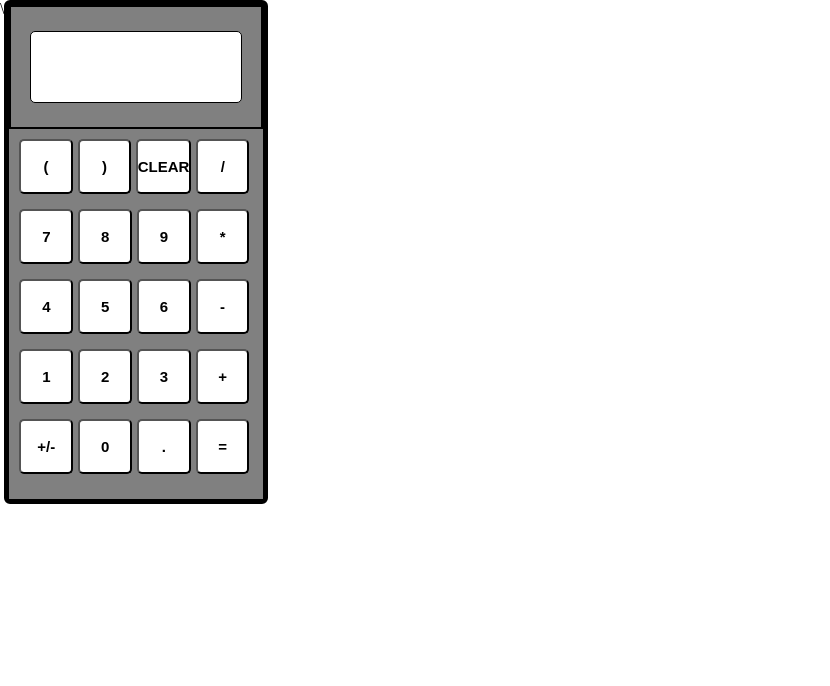
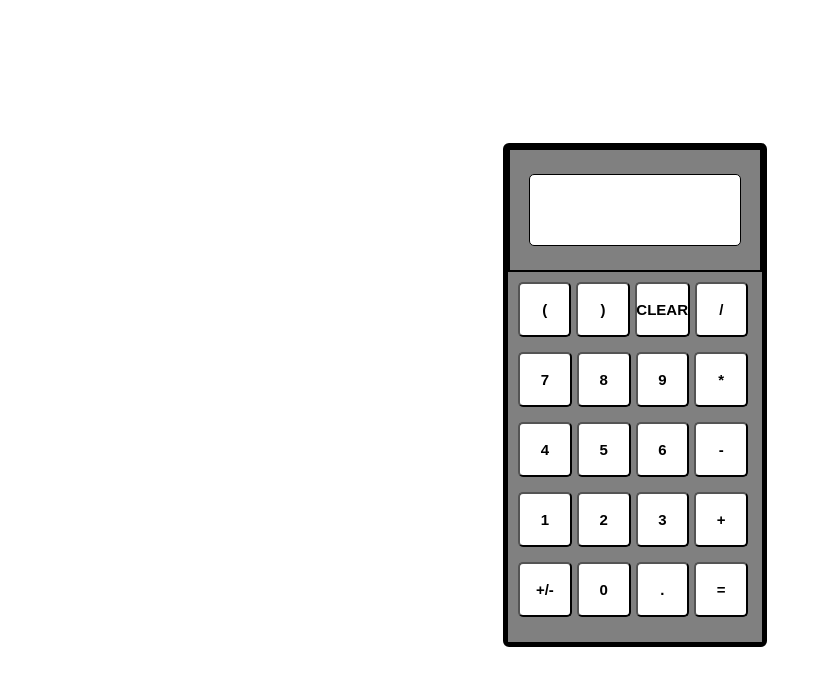
Before and after one commit to WestMan777/calculator, a plain HTML site: page index.html in a window 1280 px wide. Shown: the whole page, without its empty margins (0-830 px from the left). Drawn offline with Linux system fonts and the light colour scheme.

Commit message:
fixes the random / on the left part of the screen in the index.html files head section and adjusts the css file to keep the calculator in the center of the users screen

```diff
--- a/index.html
+++ b/index.html
@@ -2,12 +2,13 @@
 <html lang="en">
 <html>
     <head>
-        <meta charset="UTF-8">\
+        <meta charset="UTF-8">
         <meta name="viewport" content="width=device-width, initial-scale=1.0">
         <script src="script.js" defer></script>
         <link rel="stylesheet" href="styles.css">
     </head>
     <body>
+        <div id="main-container">
             <div id="calculator-container">
                 <div id="viewport-container">
                     <div id="viewport"></div>
@@ -45,5 +46,6 @@
                     </div>
                 </div>
             </div>
+        </div>
     </body>
 </html>
--- a/styles.css
+++ b/styles.css
@@ -4,7 +4,16 @@
     display: flex;
 }
 
+#main-container {
+    justify-content: center;
+    align-items: center;
+    height: calc(100vh - 10px);
+    width: calc(100vw - 10px);
+}
+
 #calculator-container {
+
+
     flex-direction: column;
     justify-content: center;
     border: 5px solid black;
```
Lines whose indentation alone changed are shown as unchanged.
